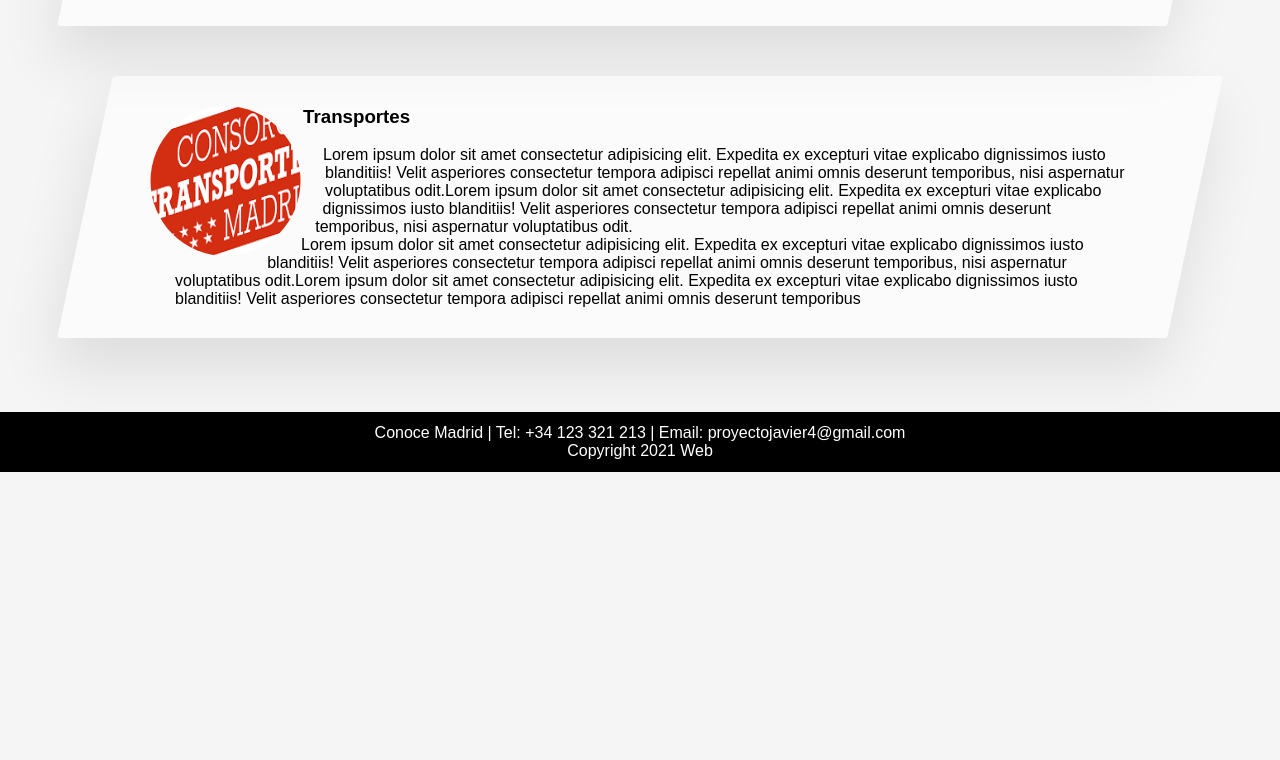
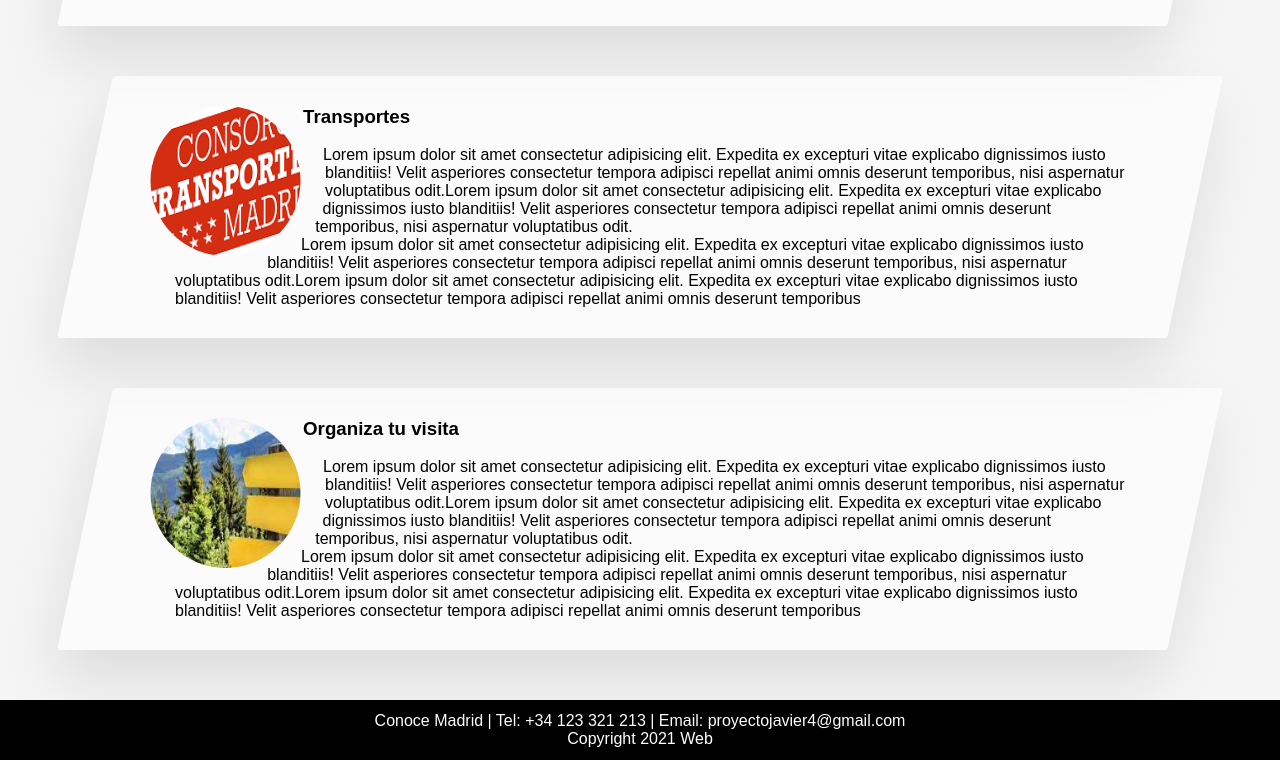
Before and after one commit to EquipoJavier/Proyecto-react, a React app: page / in a window 1280 px wide. Shown: the part 1398-2158 px from the top of the page. Before the commit the page ends 1870 px from the top, so only its background shows below. Built offline with nearby package versions, Linux system fonts and the light colour scheme; no server answers.

Commit message:
Updated menu's responsive design

```diff
--- a/src/components/Index/Index.js
+++ b/src/components/Index/Index.js
@@ -2,6 +2,7 @@ import gastronomia from "../Recursos/img/index-gastronomía.jpg";
 import cultura from "../Recursos/img/index-cultura.png";
 import ocio from "../Recursos/img/index-ocio.jfif";
 import transporte from "../Recursos/img/index-transportes.png";
+import organiza from "../Recursos/img/organiza.jpeg";
 import "./Index.scss";
 
 export default function Index() {
@@ -162,6 +163,49 @@ export default function Index() {
           </p>
         </div>
       </div>
+      <div className="story">
+        <figure className="story__shape">
+          <img
+            width="180"
+            height="170"
+            src={organiza}
+            alt="Ocio"
+            className="story__img"
+          />
+          <figcaption className="story__caption">Organiza tu visita</figcaption>
+        </figure>
+        <div className="story__text">
+          <h3 className="heading-tertiary u-margin-bottom-small">
+            <a
+              style={{ textDecoration: "none", color: "black" }}
+              href="/visita"
+            >
+              Organiza tu visita
+            </a>
+          </h3>
+          <br />
+          <p>
+            Lorem ipsum dolor sit amet consectetur adipisicing elit. Expedita ex
+            excepturi vitae explicabo dignissimos iusto blanditiis! Velit
+            asperiores consectetur tempora adipisci repellat animi omnis
+            deserunt temporibus, nisi aspernatur voluptatibus odit.Lorem ipsum
+            dolor sit amet consectetur adipisicing elit. Expedita ex excepturi
+            vitae explicabo dignissimos iusto blanditiis! Velit asperiores
+            consectetur tempora adipisci repellat animi omnis deserunt
+            temporibus, nisi aspernatur voluptatibus odit.
+          </p>
+          <p>
+            Lorem ipsum dolor sit amet consectetur adipisicing elit. Expedita ex
+            excepturi vitae explicabo dignissimos iusto blanditiis! Velit
+            asperiores consectetur tempora adipisci repellat animi omnis
+            deserunt temporibus, nisi aspernatur voluptatibus odit.Lorem ipsum
+            dolor sit amet consectetur adipisicing elit. Expedita ex excepturi
+            vitae explicabo dignissimos iusto blanditiis! Velit asperiores
+            consectetur tempora adipisci repellat animi omnis deserunt
+            temporibus
+          </p>
+        </div>
+      </div>
     </section>
   );
 }
--- a/src/components/Index/Index.scss
+++ b/src/components/Index/Index.scss
@@ -1,16 +1,13 @@
-.section__index{
-    height: 120rem;
-
-    & h2{
+.section__index {
+  height: 190%;
+  & h2 {
     padding: 5rem;
     text-align: center;
   }
 
-    @media (max-width:1594px) {
-        height: 140rem;
+  @media (max-width: 985px) {
+    height: 195%;
   }
-
-
 }
 
 .story {
@@ -24,13 +21,12 @@
   background-color: rgba(white, 0.6);
   margin-bottom: 5rem;
 
-   @media (max-width:900px) {
-        width: 100%;
+  @media (max-width: 900px) {
     padding: 4rem;
     padding-left: 7rem;
   }
 
-    @media (max-width:600px) {
+  @media (max-width: 600px) {
     transform: skewX(0);
   }
 
@@ -43,7 +39,7 @@
     clip-path: circle(50% at 50% 50%);
     transform: translateX(-3rem) skewX(12deg);
 
-        @media (max-width:600px) {
+    @media (max-width: 600px) {
       transform: translateX(-3rem) skewX(0);
     }
   }
@@ -57,11 +53,10 @@
   &__text {
     transform: skewX(12deg);
 
-        @media (max-width:600px) {
+    @media (max-width: 600px) {
       transform: skewX(0);
     }
   }
-
 
   &__caption {
     position: absolute;
@@ -85,7 +80,4 @@
     transform: scale(1);
     filter: blur(3px) brightness(80%);
   }
-
-
-
 }
--- a/src/components/Menu/Menu.scss
+++ b/src/components/Menu/Menu.scss
@@ -1,36 +1,53 @@
-.menu{
+.menu {
   width: 100%;
   height: 5rem;
   position: sticky;
   top: 0;
   z-index: 20;
 
-    &__list{
+  @media (max-width: 650px) {
+    padding: 21rem 0;
+    position: relative;
+    z-index: 0;
+  }
+
+  &__list {
     display: flex;
     list-style: none;
     justify-content: space-around;
     align-content: stretch;
     height: 100%;
     align-items: center;
+
+    @media (max-width: 650px) {
+      flex-direction: column;
+    }
   }
 
-    &__item{
+  &__item {
     height: 100%;
     display: flex;
     flex-basis: 100%;
     justify-content: space-around;
-        // line-height: 4;
     align-items: center;
     position: relative;
     background-color: rgb(144, 144, 144);
     cursor: pointer;
     transition: all 0.8s;
-
+    width: 100%;
+    @media (max-width: 650px) {
+      padding: 2rem 0;
+      flex-direction: column;
+      background-color: rgba(139, 139, 139, 0.747);
+    }
     & > a {
       width: 100%;
+      @media (max-width: 650px) {
+        font-size: 2.5rem;
+      }
     }
 
-        &:hover p{
+    &:hover p {
       color: black;
     }
 
@@ -42,75 +59,77 @@
       width: 0;
       height: 3px;
       background-color: rgb(0, 0, 0);
-            transition: all .5s;
+      transition: all 0.5s;
       left: 50%;
     }
 
     &:hover:before {
       width: 100%;
-            left:0;
+      left: 0;
     }
 
-        & nav{
+    & nav {
       display: flex;
       align-items: center;
     }
 
-        &--logo{
+    &--logo {
       position: sticky;
       cursor: pointer;
       margin-top: 0.7rem;
 
-            &-img{
+      &-img {
         font-size: 50px;
         -webkit-background-clip: text;
         background-clip: text;
         -webkit-text-fill-color: transparent;
-                background-image:linear-gradient(to right bottom, rgba(255, 243, 176, 0.1), rgba(7, 7, 7, 0.7));
+        background-image: linear-gradient(
+          to right bottom,
+          rgba(255, 243, 176, 0.1),
+          rgba(7, 7, 7, 0.7)
+        );
+      }
     }
   }
 
-    }
-
-    & a{
+  & a {
     text-decoration: none;
     text-align: center;
     color: rgb(255, 255, 255);
-
   }
 }
 
-.index{
+.index {
   //LA OPACIDAD SIEMPRE A 0.8
   background-color: rgba(175, 59, 150, 0.8);
   opacity: 1;
 }
 
-.ocio{
+.ocio {
   //LA OPACIDAD SIEMPRE A 0.8
   background-color: rgb(56, 100, 243, 0.8);
   opacity: 1;
 }
 
-.transportes{
+.transportes {
   //LA OPACIDAD SIEMPRE A 0.8
   background-color: rgba(26, 194, 26, 0.8);
   opacity: 1;
 }
 
-.cultura{
+.cultura {
   //LA OPACIDAD SIEMPRE A 0.8
   background-color: rgba(248, 99, 0, 0.8);
   opacity: 1;
 }
 
-.gastronomia{
+.gastronomia {
   //LA OPACIDAD SIEMPRE A 0.8
   background-color: rgb(165, 47, 47, 0.8);
   opacity: 1;
 }
 
-.visita{
+.visita {
   //LA OPACIDAD SIEMPRE A 0.8
   background-color: rgba(62, 9, 207, 0.8);
   opacity: 1;
```
Also changed, not shown: src/components/Recursos/img/organiza.jpeg (added). Lines whose indentation alone changed are shown as unchanged.
